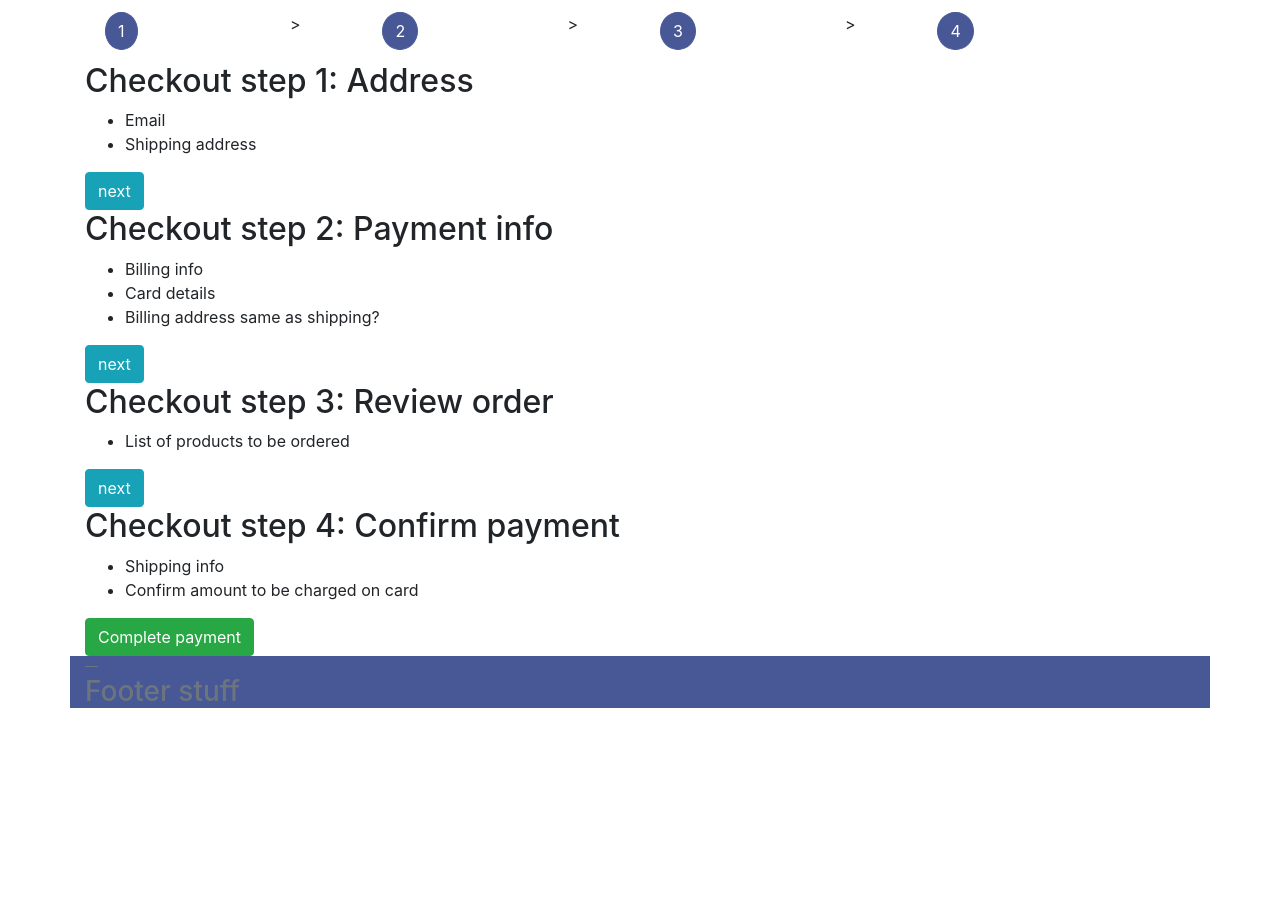
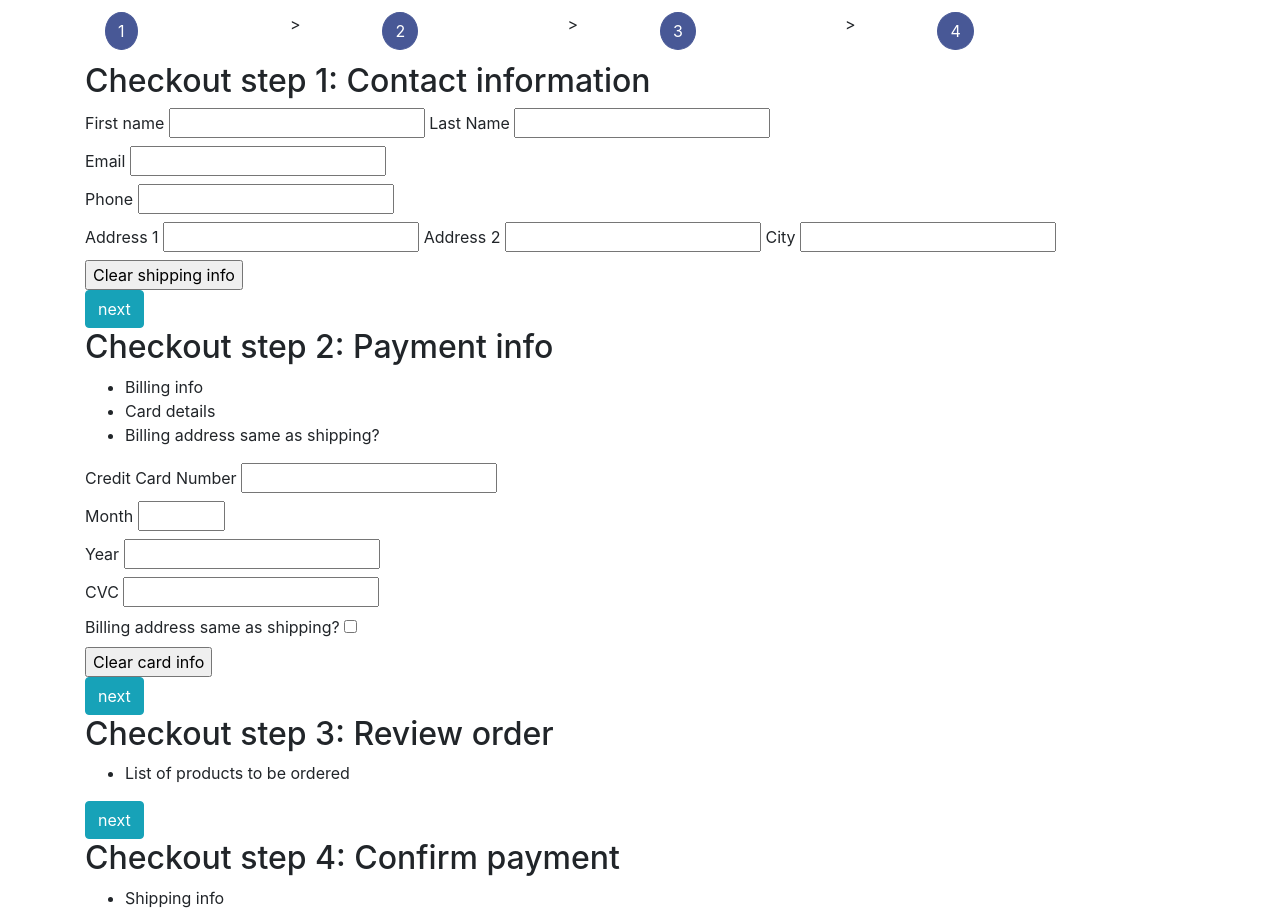
Before and after one commit to vln2/CaptainConsole, a Django app: page /checkout/ in a window 1280 px wide. Shown: the part 76-989 px from the top of the page. Before the commit the page ends 784 px from the top, so only its background shows below. Run offline with Django 3.2, Linux system fonts and the light colour scheme; parts of the project's set-up code (start-up, migrations or seed data) failed here and were passed over; some libraries are stand-ins or nearby versions.

Commit message:
checkout template basic forms and stuff

```diff
--- a/CaptainConsole/templates/pages/checkout.html
+++ b/CaptainConsole/templates/pages/checkout.html
@@ -31,11 +31,48 @@
 
     <!--        CHECKOUT SHIPPING ADDRESS -->
     <section id="checkout_1">
-        <h2>Checkout step 1: Address</h2>
-        <ul>
-            <li>Email</li>
-            <li>Shipping address</li>
-        </ul>
+        <h2>Checkout step 1: Contact information</h2>
+        <form>
+            <!---   NAME -->
+            <fieldset>
+                <label> First name
+                    <input type="text">
+                </label>
+                <label> Last Name
+                    <input type="text">
+                </label>
+            </fieldset>
+
+            <!--    EMAIL-->
+            <fieldset>
+                <label> Email
+                    <input type="email">
+                </label>
+            </fieldset>
+
+            <!--    PHONE-->
+            <fieldset>
+                <label> Phone
+                    <input type="tel">
+                </label>
+            </fieldset>
+
+            <!--    ADDRESS  -->
+            <fieldset>
+                <label> Address 1
+                    <input type="text">
+                </label>
+                <label> Address 2
+                    <input type="text">
+                </label>
+                <label> City
+                    <input type="text">
+                </label>
+            </fieldset>
+
+            <!-- RESET FORM -->
+            <input type="reset" value="Clear shipping info">
+        </form>
         <!-- NEXT -->
         <a href="#checkout_2" class="btn-info btn">next</a>
     </section>
@@ -48,6 +85,45 @@
             <li>Card details</li>
             <li>Billing address same as shipping?</li>
         </ul>
+        <form>
+                <!--    CARD NUMBER -->
+                <fieldset>
+                    <label> Credit Card Number
+                        <input type="text">
+                    </label>
+                </fieldset>
+
+                <!--    MONTH  -->
+                <fieldset>
+                    <label> Month
+                        <input type="number" min="1" max="12">
+                    </label>
+                </fieldset>
+
+                <!--    YEAR -->
+                <fieldset>
+                    <label> Year
+                        <input type="number">
+                    </label>
+                </fieldset>
+
+                <!--    CVC -->
+                <fieldset>
+                    <label> CVC
+                        <input type="number" max="999">
+                    </label>
+                </fieldset>
+
+                <!-- ADDRESS SAME AS SHIPPING ?-->
+                <fieldset>
+                    <label> Billing address same as shipping?
+                        <input type="checkbox">
+                    </label>
+                </fieldset>
+
+                <!-- RESET FORM -->
+                <input type="reset" value="Clear card info">
+        </form>
         <!-- NEXT -->
         <a href="#checkout_3" class="btn-info btn">next</a>
     </section>
```
